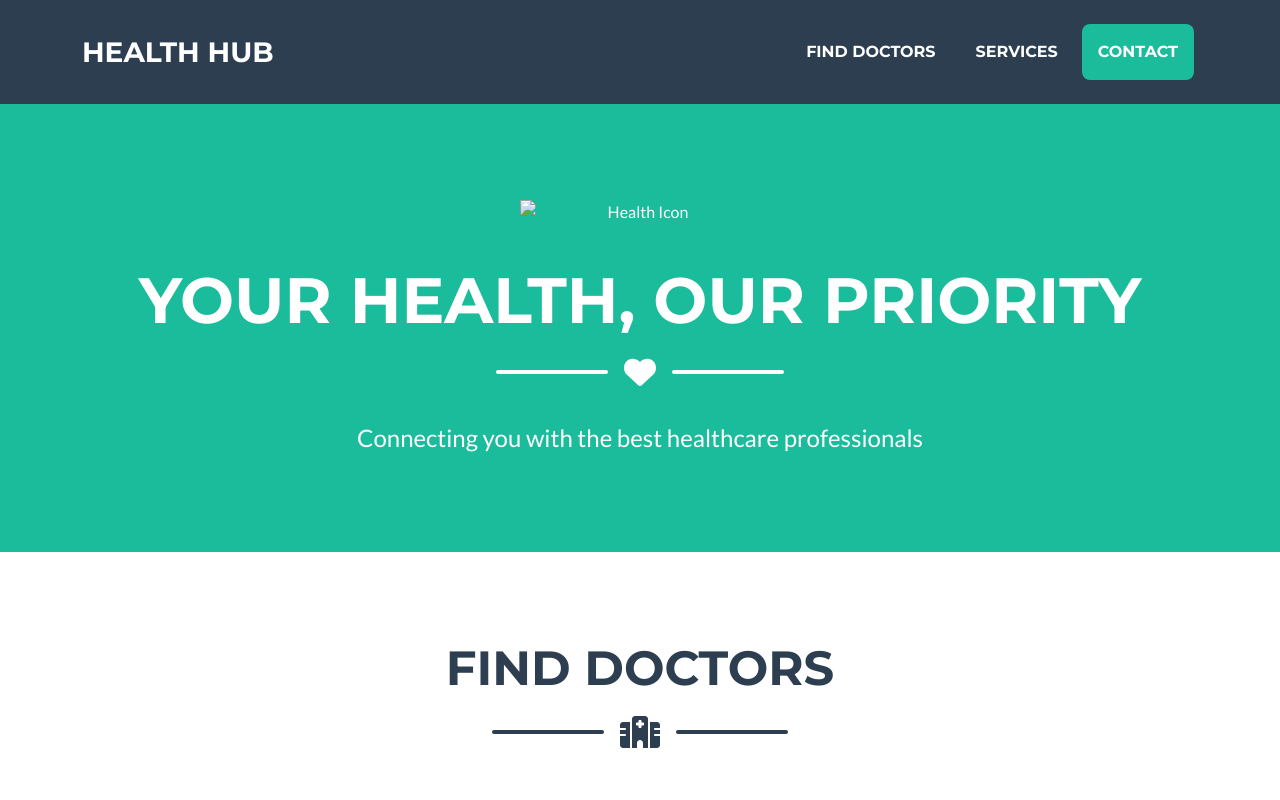
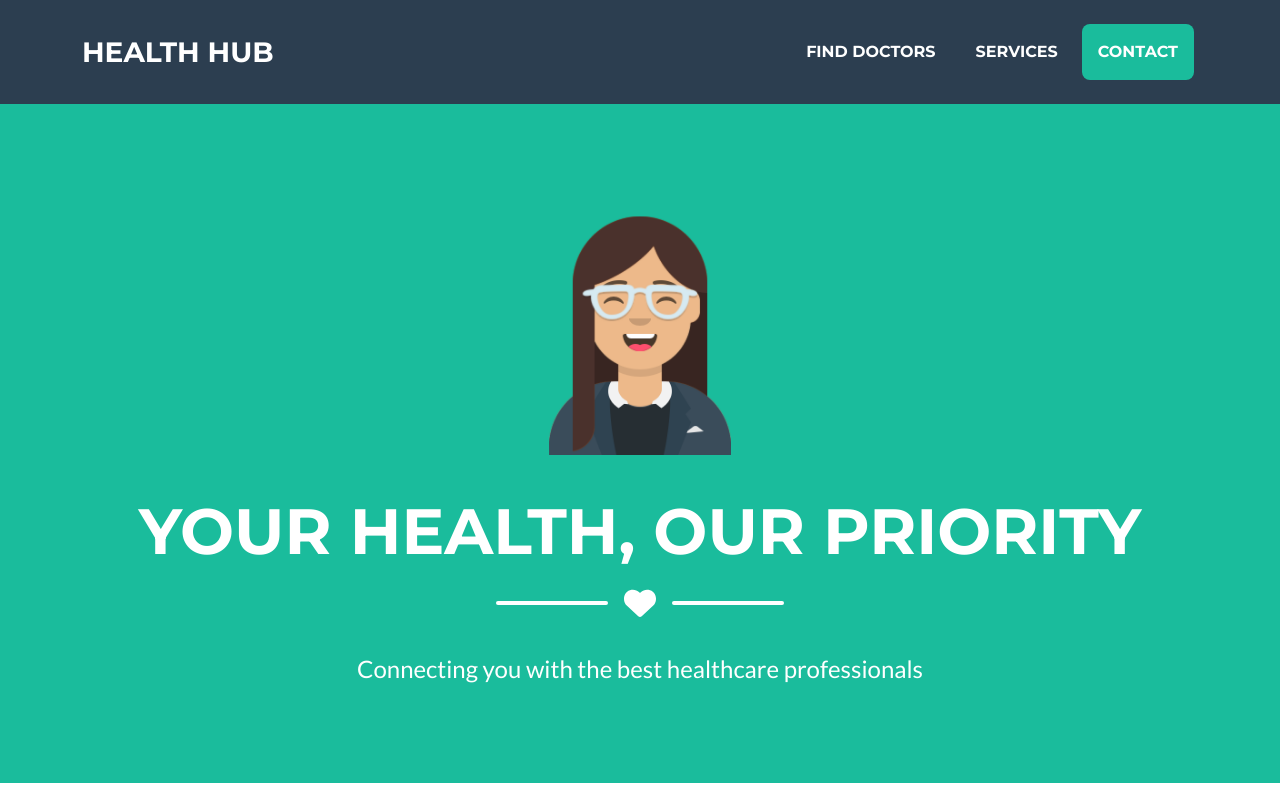
Before and after one commit to ayushiporwal13/HealthBot, a plain HTML site: page index.html in a window 1280 px wide. Shown: the top 800 px of the page. Drawn offline with nearby package versions, Linux system fonts and the light colour scheme; a script that the page names is missing.

Commit message:
Update index.html

```diff
--- a/index.html
+++ b/index.html
@@ -38,7 +38,7 @@
     <header class="masthead bg-primary text-white text-center">
         <div class="container d-flex align-items-center flex-column">
             <!-- Masthead Avatar Image-->
-            <img class="masthead-avatar mb-5" src="assets/img/health-avatar.png" alt="Health Icon" />
+            <img class="masthead-avatar mb-5" src="assets/img/avataaars.png" alt="Health Icon" />
             <!-- Masthead Heading-->
             <h1 class="masthead-heading text-uppercase mb-0">Your Health, Our Priority</h1>
             <!-- Icon Divider-->
```
